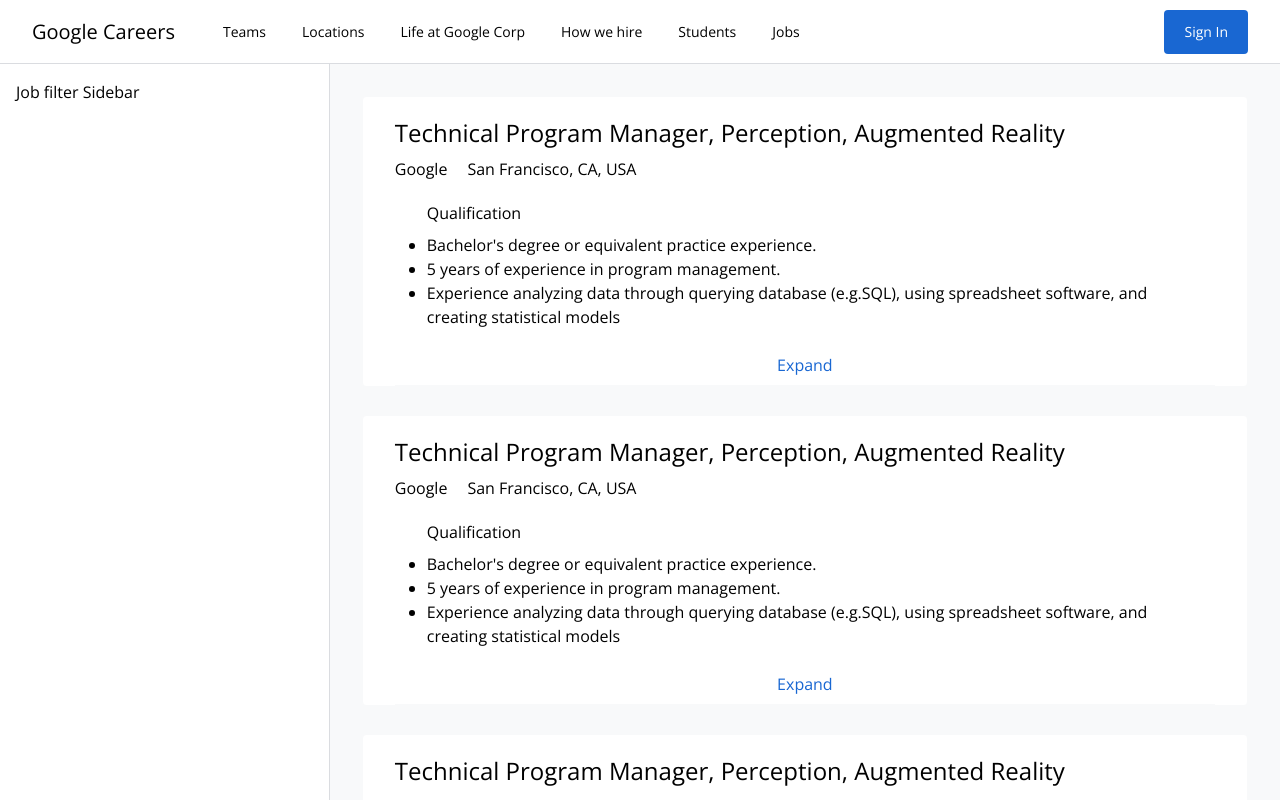
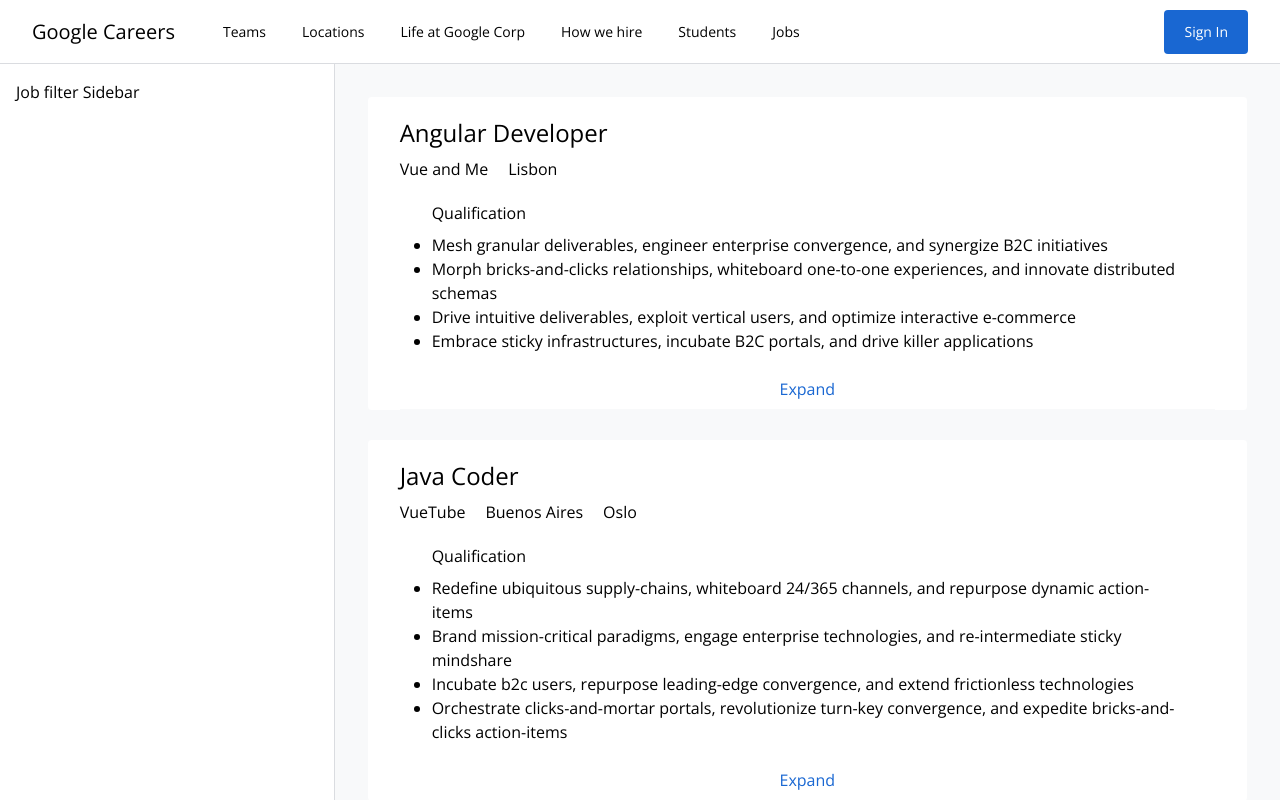
Before and after one commit to abdrahmansoltan/Google-Careers-Clone, a Vue app: page /#/jobs/results in a window 1280 px wide. Shown: the top 800 px of the page. Built offline with nearby package versions, Linux system fonts and the light colour scheme; data requests are answered from the project's data file.

Commit message:
feat: :sparkles: fetch jobs data and pass it to JobListing component

```diff
--- a/src/components/JobResults/JobListing.vue
+++ b/src/components/JobResults/JobListing.vue
@@ -1,32 +1,44 @@
 <template>
   <li class="mb-7">
     <router-link
-      to="/jobs/results/1"
+      :to="jobPageLink"
       class="block mx-auto bg-white border border-solid border-brand-gray-2 rounded hover:shadow-gray"
     >
       <div class="pt-5 pb-2 mx-8 border-b border-solid border-brand-gray-2">
         <h2 class="mb-2 text-2xl">
-          Technical Program Manager, Perception, Augmented Reality
+          {{ job.title }}
         </h2>
         <div class="flex flex-row align-middle">
-          <div class="mr-5"><span>Google</span></div>
-          <div><span>San Francisco, CA, USA</span></div>
+          <div class="mr-5">
+            <span>{{ job.organization }}</span>
+          </div>
+          <div>
+            <ul>
+              <li
+                v-for="location in job.locations"
+                :key="location"
+                class="inline-block mr-5"
+              >
+                {{ location }}
+              </li>
+            </ul>
+          </div>
         </div>
         <div class="px-8 py-4">
           <div>
             <h3 class="mt-1 mb-2">Qualification</h3>
             <ul class="pl8 list-disc">
-              <li>Bachelor's degree or equivalent practice experience.</li>
-              <li>5 years of experience in program management.</li>
-              <li>
-                Experience analyzing data through querying database (e.g.SQL),
-                using spreadsheet software, and creating statistical models
+              <li
+                v-for="qualification in job.minimumQualifications"
+                :key="qualification"
+              >
+                {{ qualification }}
               </li>
             </ul>
           </div>
         </div>
         <div class="mt-2 text-center">
-          <router-link to="/jobs/results/1" class="text-brand-blue-1">
+          <router-link :to="jobPageLink" class="text-brand-blue-1">
             Expand
           </router-link>
         </div>
@@ -38,5 +50,16 @@
 <script>
 export default {
   name: "JobListing",
+  props: {
+    job: {
+      type: Object,
+      required: true,
+    },
+  },
+  computed: {
+    jobPageLink() {
+      return `/jobs/results/${this.job.id}`;
+    },
+  },
 };
 </script>
--- a/src/components/JobResults/JobListings.vue
+++ b/src/components/JobResults/JobListings.vue
@@ -1,17 +1,30 @@
 <template>
   <main class="flex-auto p-8 bg-brand-gray-2">
     <ol>
-      <job-listing />
-      <job-listing />
-      <job-listing />
+      <job-listing
+        v-for="job in jobs"
+        :key="job.id"
+        :job="job"
+        data-test="job-listing"
+      />
     </ol>
   </main>
 </template>
 
 <script>
 import JobListing from "@/components/JobResults/JobListing.vue";
+import axios from "axios";
 export default {
   name: "JobListings",
   components: { JobListing },
+  data() {
+    return {
+      jobs: [],
+    };
+  },
+  async mounted() {
+    const response = await axios.get("http://localhost:3000/jobs");
+    this.jobs = response.data;
+  },
 };
 </script>
```
